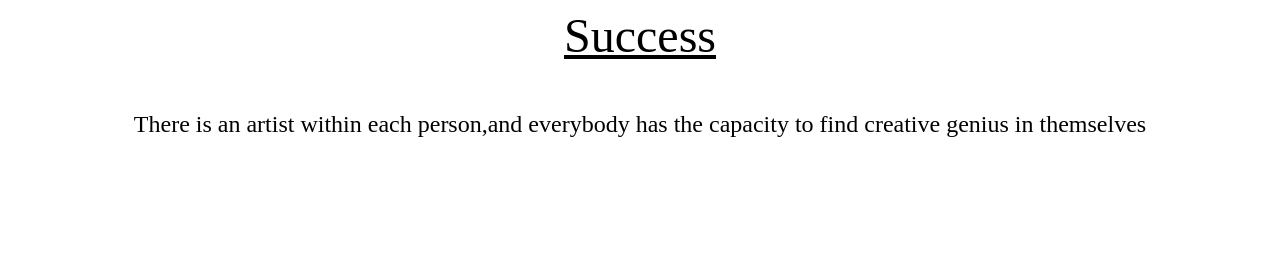
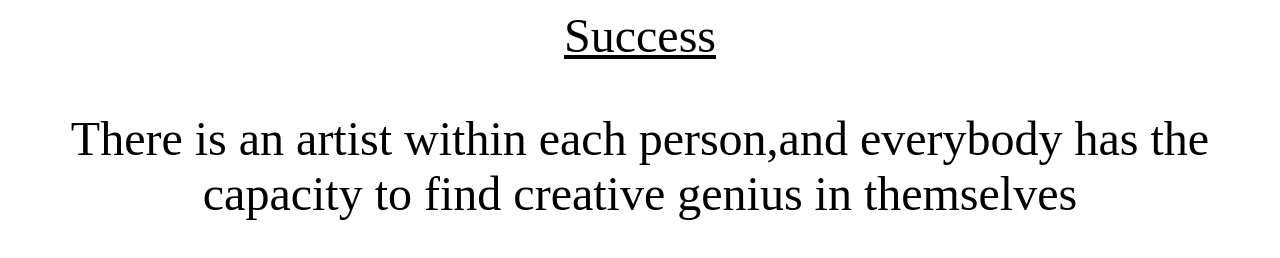
Before and after one commit to zesterLK/Taman.github.io, a plain HTML site: page index.html in a window 1280 px wide. Drawn offline with Linux system fonts and the light colour scheme.

Commit message:
Update index.html

```diff
--- a/index.html
+++ b/index.html
@@ -9,7 +9,7 @@
 Success
 </u>
 <p>
-<font size="5">
+<font size="8">
 There is an artist within each person,and everybody has the capacity to find creative genius in themselves
 </body>
 </html>
```
